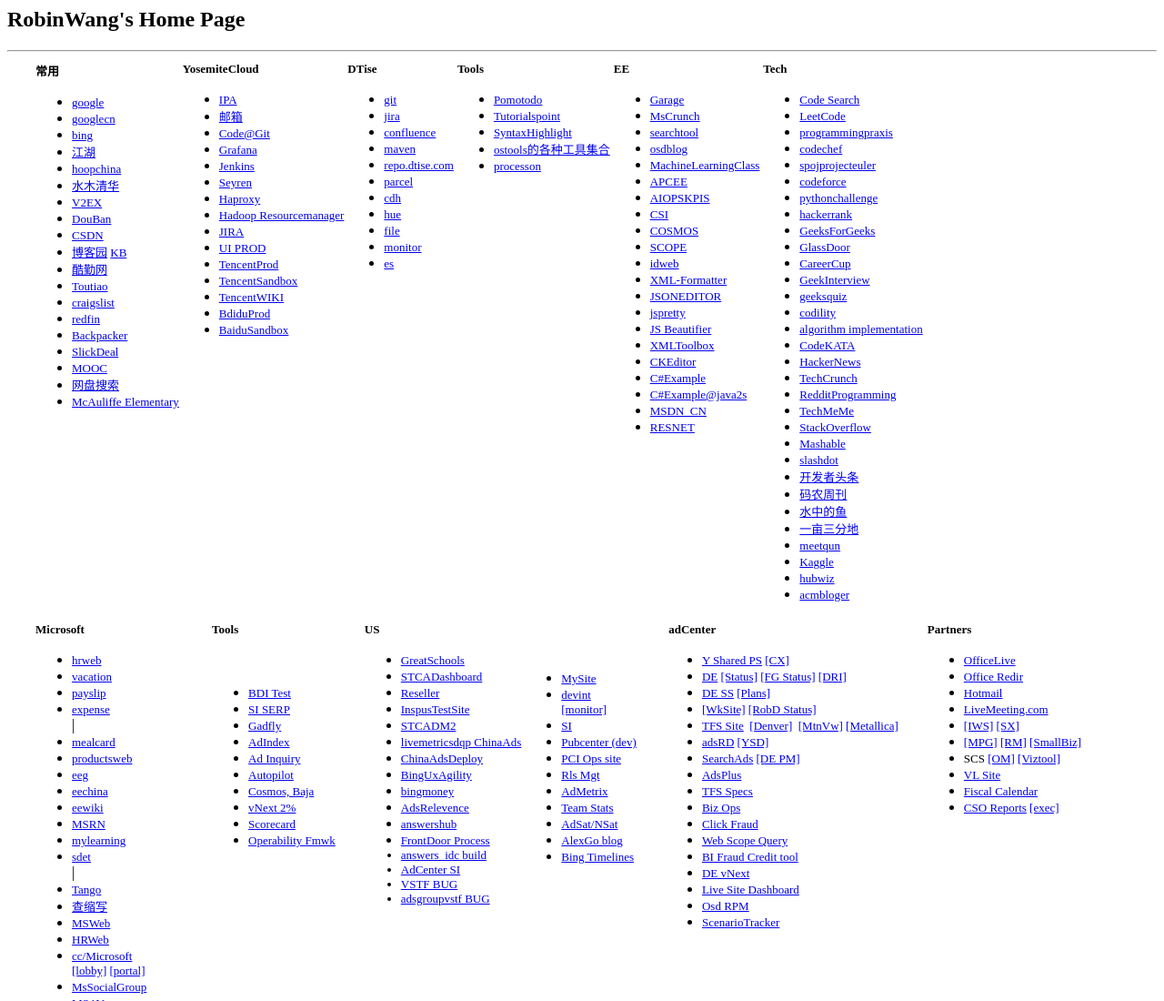
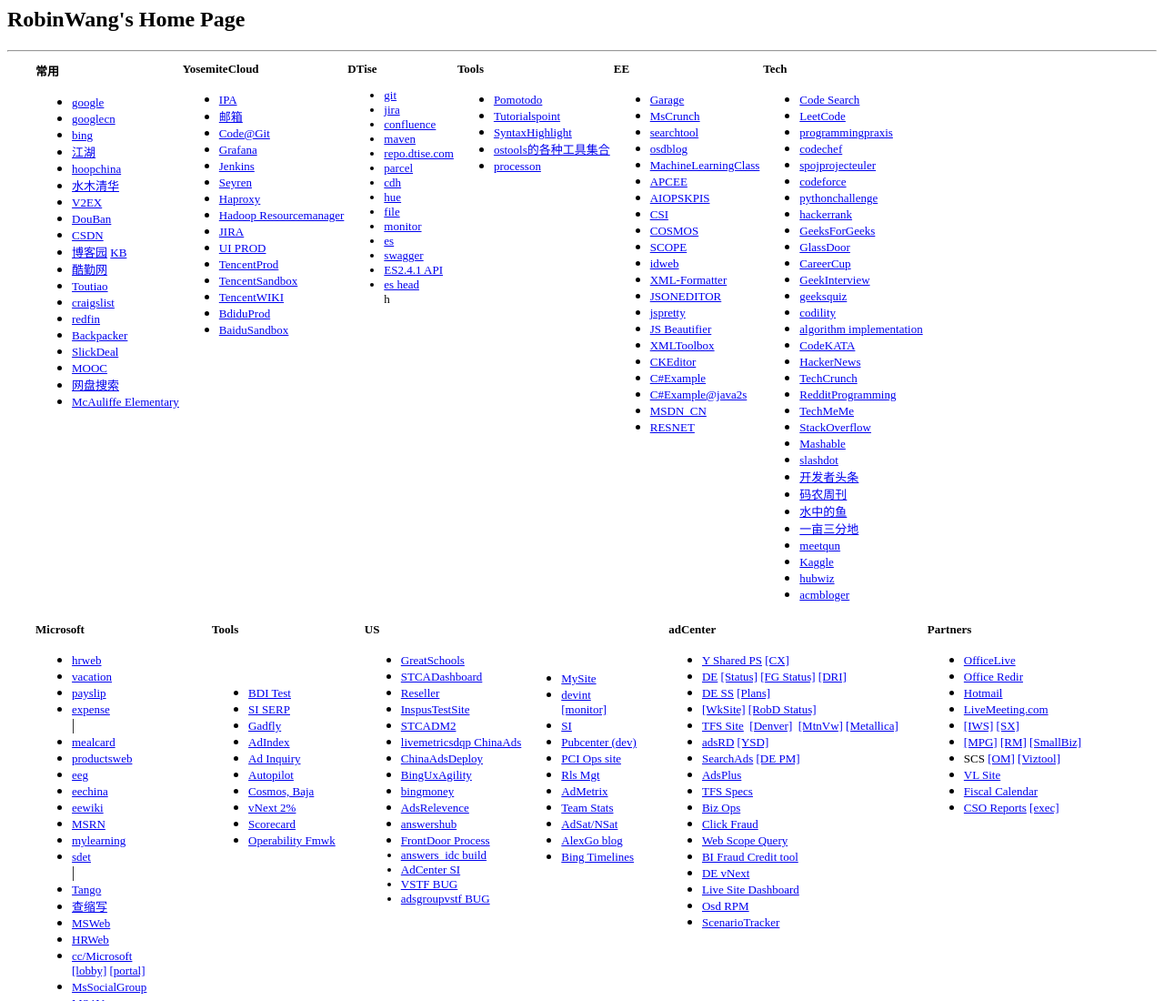
Before and after one commit to buptrobin/buptrobin.github.io, a plain HTML site: page index.html in a window 1280 px wide. Shown: the top 1100 px of the page at 91% size. Drawn offline with Linux system fonts and the light colour scheme.

Commit message:
add swagger

```diff
--- a/index.html
+++ b/index.html
@@ -53,21 +53,25 @@
 				</ul>
 			</td>
 			<td valign="top">
-				<font size="2"><b>DTise</b></font><br />
+				<font size="2"><b>DTise</b><br />
 				<ul>
-
-					<li><font size="2"><a href="http://git.dtise.com">git</a></font></li>
-					<li><font size="2"><a href="http://jira.dtise.com">jira</a></font></li>
-					<li><font size="2"><a href="http://confluence.dtise.com">confluence</a></font></li>
-					<li><font size="2"><a href="http://maven.dtise.com/nexus/#view-repositories;central~browsestorage">maven</a></font></li>
-					<li><font size="2"><a href="http://repo.dtise.com">repo.dtise.com</a></font></li>
-					<li><font size="2"><a href="http://parcel.dtise.com">parcel</a></font></li>
-					<li><font size="2"><a href="http://cdh.dtise.com">cdh</a></font></li>
-					<li><font size="2"><a href="http://hue.dtise.com">hue</a></font></li>
-					<li><font size="2"><a href="http://file.dtise.com">file</a></font></li>
-					<li><font size="2"><a href="http://monitor.dtise.com">monitor</a></font></li>
-					<li><font size="2"><a href="http://192.168.1.206:9200/_plugin/head/">es</a></font></li>
+					<li><a href="http://git.dtise.com">git</a></li>
+					<li><a href="http://jira.dtise.com">jira</a></li>
+					<li><a href="http://confluence.dtise.com">confluence</a></li>
+					<li><a href="http://maven.dtise.com/nexus/#view-repositories;central~browsestorage">maven</a></li>
+					<li><a href="http://repo.dtise.com">repo.dtise.com</a></li>
+					<li><a href="http://parcel.dtise.com">parcel</a></li>
+					<li><a href="http://cdh.dtise.com">cdh</a></li>
+					<li><a href="http://hue.dtise.com">hue</a></li>
+					<li><a href="http://file.dtise.com">file</a></li>
+					<li><a href="http://monitor.dtise.com">monitor</a></li>
+					<li><a href="http://192.168.1.206:9200/_plugin/head/">es</a></li>
+					<li><a href="http://localhost:8080/swagger-ui.html">swagger</a></li>
+					<li><a href="https://www.javadoc.io/doc/org.elasticsearch/elasticsearch/2.4.1">ES2.4.1 API</a></li>
+					<li><a href="ttp://192.168.1.206:9200/_plugin/head/">es head</a></li>
+					h
 				</ul>
+				</font>
 			</td>
 
 			<td valign="top">
```
